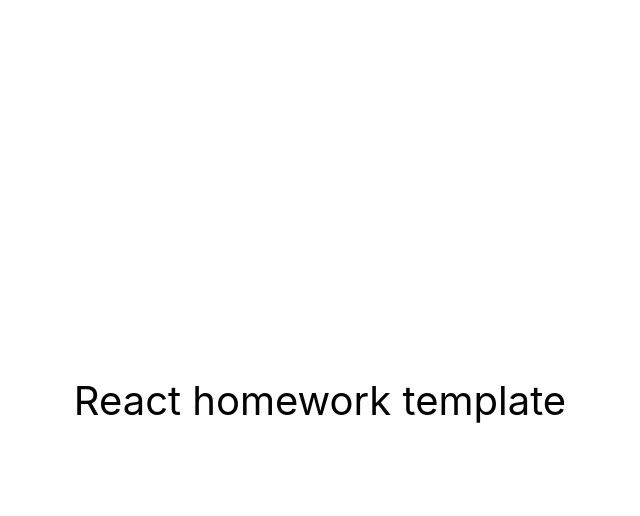
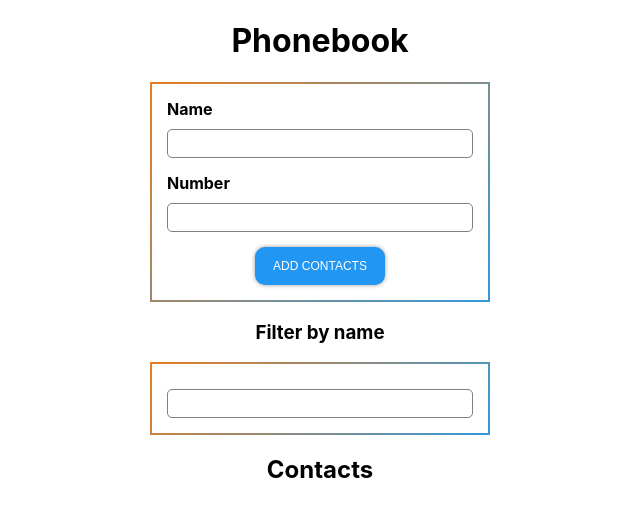
Before and after one commit to DenFedor/goit-react-hw-08-phonebook, a React (Create React App) app: page / in a window 1280 px wide. Shown: the top 516 px of the page, without its empty margins (320-960 px from the left). Built offline with nearby package versions, Linux system fonts and the light colour scheme.

Commit message:
Added old code

```diff
--- a/package.json
+++ b/package.json
@@ -7,9 +7,12 @@
     "@testing-library/jest-dom": "^5.16.3",
     "@testing-library/react": "^12.1.4",
     "@testing-library/user-event": "^13.5.0",
+    "nanoid": "^4.0.1",
+    "prop-types": "^15.8.1",
     "react": "^18.1.0",
     "react-dom": "^18.1.0",
     "react-scripts": "5.0.1",
+    "styled-components": "^5.3.6",
     "web-vitals": "^2.1.3"
   },
   "scripts": {
--- a/src/components/App.jsx
+++ b/src/components/App.jsx
@@ -1,16 +1,72 @@
-export const App = () => {
-  return (
-    <div
-      style={{
-        height: '100vh',
-        display: 'flex',
-        justifyContent: 'center',
-        alignItems: 'center',
-        fontSize: 40,
-        color: '#010101'
-      }}
-    >
-      React homework template
-    </div>
-  );
-};
+import React from 'react';
+import { nanoid } from 'nanoid';
+import ContactForm from './ContactForm/ContactForm';
+import { ContactList } from './ContactList/ContactList';
+import { Container } from './App.styled';
+import Filter from './Filter/Filter';
+class App extends React.Component {
+  state = {
+    contacts: [],
+    filter: '',
+  };
+
+  componentDidMount() {
+    if (localStorage.getItem('contacts')) {
+      this.setState({
+        contacts: JSON.parse(localStorage.getItem('contacts')),
+      });
+    }
+  }
+
+  componentDidUpdate() {
+    localStorage.setItem('contacts', JSON.stringify(this.state.contacts));
+  }
+
+  formSubmitHandler = data => {
+    const { name, number } = data;
+    const { contacts } = this.state;
+    contacts.filter(
+      contact => contact.name.toLowerCase() === name.toLowerCase()
+    ).length > 0
+      ? window.alert('Exists')
+      : this.setState(({ contacts }) => {
+          const newPhonebookItem = {
+            id: nanoid(),
+            name: name,
+            number: number,
+          };
+          return {
+            contacts: [...contacts, newPhonebookItem],
+          };
+        });
+  };
+  changeFilter = event => {
+    this.setState({ filter: event.currentTarget.value });
+  };
+
+  delete = deleteId => {
+    this.setState(prevState => ({
+      contacts: prevState.contacts.filter(contact => contact.id !== deleteId),
+    }));
+  };
+
+  render() {
+    const { contacts, filter } = this.state;
+    const normalizedFilter = filter.toLowerCase();
+    const filtered = contacts.filter(contact =>
+      contact.name.toLowerCase().includes(normalizedFilter)
+    );
+    return (
+      <Container>
+        <h1>Phonebook</h1>
+        <ContactForm onSubmit={this.formSubmitHandler} />
+        <h3>Filter by name</h3>
+        <Filter onChange={this.changeFilter} value={this.state.filter} />
+        <h2>Contacts</h2>
+        <ContactList contactsArr={filtered} onDelete={this.delete} />
+      </Container>
+    );
+  }
+}
+
+export default App;
--- /dev/null
+++ b/src/components/App.styled.js
@@ -0,0 +1,5 @@
+import styled from "styled-components";
+
+export const Container = styled.div`
+text-align: center;
+`
--- /dev/null
+++ b/src/components/ContactForm/ContactForm.js
@@ -0,0 +1,61 @@
+import React, { Component } from 'react';
+import PropTypes from 'prop-types';
+import { Form, InputWrap, AddBtn, Label, Input } from './ContactForm.styled';
+
+class ContactForm extends Component {
+  state = {
+    name: '',
+    number: '',
+  };
+  changeHandler = event => {
+    const { name, value } = event.currentTarget;
+    this.setState({ [name]: value });
+  };
+  submitHandler = event => {
+    event.preventDefault();
+    this.props.onSubmit(this.state);
+    this.reset();
+  };
+
+  reset = () => {
+    this.setState({ name: '', number: '' });
+  };
+  render() {
+    return (
+      <InputWrap>
+        <Form onSubmit={this.submitHandler}>
+          <Label htmlFor="name">
+            Name
+            <Input
+              type="text"
+              name="name"
+              id="name"
+              pattern="^[a-zA-Zа-яА-Я]+(([' -][a-zA-Zа-яА-Я ])?[a-zA-Zа-яА-Я]*)*$"
+              title="Name may contain only letters, apostrophe, dash and spaces. For example Adrian, Jacob Mercer, Charles de Batz de Castelmore d'Artagnan"
+              required
+              value={this.state.name}
+              onChange={this.changeHandler}
+            />
+          </Label>
+          <Label htmlFor="name">
+            Number
+            <Input
+              type="tel"
+              name="number"
+              pattern="\+?\d{1,4}?[-.\s]?\(?\d{1,3}?\)?[-.\s]?\d{1,4}[-.\s]?\d{1,4}[-.\s]?\d{1,9}"
+              title="Phone number must be digits and can contain spaces, dashes, parentheses and can start with +"
+              required
+              value={this.state.number}
+              onChange={this.changeHandler}
+            />
+          </Label>
+          <AddBtn type="submit">Add Contacts</AddBtn>
+        </Form>
+      </InputWrap>
+    );
+  }
+}
+export default ContactForm;
+ContactForm.propTypes = {
+  onSubmit: PropTypes.func.isRequired,
+};
--- /dev/null
+++ b/src/components/ContactForm/ContactForm.styled.js
@@ -0,0 +1,61 @@
+import styled from "styled-components";
+export const Form = styled.form`
+display: flex;
+flex-direction: column;
+gap: 15px;
+align-items: center;
+`
+export const InputWrap =styled.div`
+display: inline-flex;
+flex-direction: column;
+gap: 15px;
+align-items: center;
+min-width: 300px;
+padding: 15px ;
+
+border: 2px solid #fff;
+border-radius: 10px;
+border-color: #fff;
+border-image: linear-gradient(-45deg, #3498db, #e67e22) 1;
+`
+export const Label =styled.label`
+text-align:left;
+font-size: 16px;
+font-weight: 700;
+`
+
+export const Input =styled.input`
+margin-top: 10px;
+display: block;
+border: 1px solid gray;
+border-radius: 5px;
+text-align: center;
+height: 25px;
+width: 300px;
+font-size: 14px;
+font-weight: 600;
+
+`
+export const AddBtn =styled.button`
+transition: background 0.8s;
+:hover {
+  background: #47a7f5 radial-gradient(circle, transparent 1%, #47a7f5 1%) center/15000%;
+}
+:active {
+  background-color: #6eb9f7;
+  background-size: 100%;
+  transition: background 0s;
+}
+/* Button style */
+  border: none;
+  border-radius: 10px;
+  padding: 12px 18px;
+  font-size: 12px;
+  width: fit-content;
+  text-transform: uppercase;
+  cursor: pointer;
+  color: white;
+  background-color: #2196f3;
+  box-shadow: 0 0 4px #999;
+  outline: none;
+`
--- /dev/null
+++ b/src/components/ContactList/ContactList.js
@@ -0,0 +1,28 @@
+import React from 'react';
+import PropTypes from 'prop-types';
+import { List, Li, ContactWrap, DeleteBtn } from './ContactList.styled';
+export const ContactList = ({ contactsArr, onDelete }) => {
+  if (contactsArr.length > 0) {
+    return (
+      <ContactWrap>
+        <List>
+          {contactsArr.map(({ id, name, number }) => (
+            <Li key={id}>
+              {name}
+              <span>:</span>
+              {number}{' '}
+              <DeleteBtn type="button" id={id} onClick={() => onDelete(id)}>
+                Delete
+              </DeleteBtn>
+            </Li>
+          ))}
+        </List>
+      </ContactWrap>
+    );
+  }
+};
+
+ContactList.propTypes = {
+  contactsArr: PropTypes.arrayOf(PropTypes.object).isRequired,
+  onDelete: PropTypes.func.isRequired,
+};
--- /dev/null
+++ b/src/components/ContactList/ContactList.styled.js
@@ -0,0 +1,51 @@
+import styled from "styled-components";
+
+export const ContactWrap=styled.div`
+display: inline-flex;
+flex-direction: column;
+gap: 15px;
+align-items: center;
+min-width: 300px;
+border: 2px solid #fff;
+border-radius: 10px;
+border-color: #fff;
+border-image: linear-gradient(-45deg, #3498db, #e67e22) 1;
+`
+export const List=styled.ul`
+display: flex;
+flex-direction: column;
+gap: 10px;
+justify-content: center;
+min-width: 296px;
+`
+export const Li=styled.li`
+display: flex;
+gap:5px;
+align-items: center;
+text-align: left;
+font-size: 16px;
+font-weight: 700;
+`
+export const DeleteBtn =styled.button`
+transition: background 0.8s;
+:hover {
+  background: #47a7f5 radial-gradient(circle, transparent 1%, #47a7f5 1%) center/15000%;
+}
+:active {
+  background-color: #6eb9f7;
+  background-size: 100%;
+  transition: background 0s;
+}
+/* Button style */
+  border: none;
+  border-radius: 10px;
+  padding: 6px 9px;
+  font-size: 10px;
+  width: fit-content;
+  text-transform: uppercase;
+  cursor: pointer;
+  color: white;
+  background-color: #2196f3;
+  box-shadow: 0 0 4px #999;
+  outline: none;
+`
--- /dev/null
+++ b/src/components/Filter/Filter.js
@@ -0,0 +1,27 @@
+import React from 'react';
+import PropTypes from 'prop-types';
+import { InputWrap, Form, Label, Input } from './Filter.styled';
+
+export const Filter = ({ value, onChange }) => {
+  return (
+    <InputWrap>
+      <Form>
+        <Label>
+          <Input
+            type="text"
+            name="filter"
+            id="filter"
+            value={value}
+            onChange={onChange}
+          />
+        </Label>
+      </Form>
+    </InputWrap>
+  );
+};
+export default Filter;
+
+Filter.propTypes = {
+  value: PropTypes.string.isRequired,
+  onChange: PropTypes.func.isRequired,
+};
--- /dev/null
+++ b/src/components/Filter/Filter.styled.js
@@ -0,0 +1,35 @@
+import styled from "styled-components";
+export const Form = styled.form`
+display: flex;
+flex-direction: column;
+gap: 15px;
+`
+export const InputWrap =styled.div`
+display: inline-flex;
+flex-direction: column;
+gap: 15px;
+align-items: center;
+min-width: 300px;
+padding: 15px ;
+
+border: 2px solid #fff;
+border-radius: 10px;
+border-color: #fff;
+border-image: linear-gradient(-45deg, #3498db, #e67e22) 1;
+`
+export const Label =styled.label`
+text-align:left;
+font-size: 16px;
+font-weight: 700;
+`
+
+export const Input =styled.input`
+margin-top: 10px;
+display: block;
+border: 1px solid gray;
+border-radius: 5px;
+text-align: center;
+height: 25px;
+width: 300px;
+font-size: 14px;
+font-weight: 600;`
--- a/src/index.js
+++ b/src/index.js
@@ -1,6 +1,6 @@
 import React from 'react';
 import ReactDOM from 'react-dom/client';
-import { App } from 'components/App';
+import App from 'components/App';
 import './index.css';
 
 ReactDOM.createRoot(document.getElementById('root')).render(
```
Also changed, not shown: 1 other file (tests, documents, lock files or other folders).
